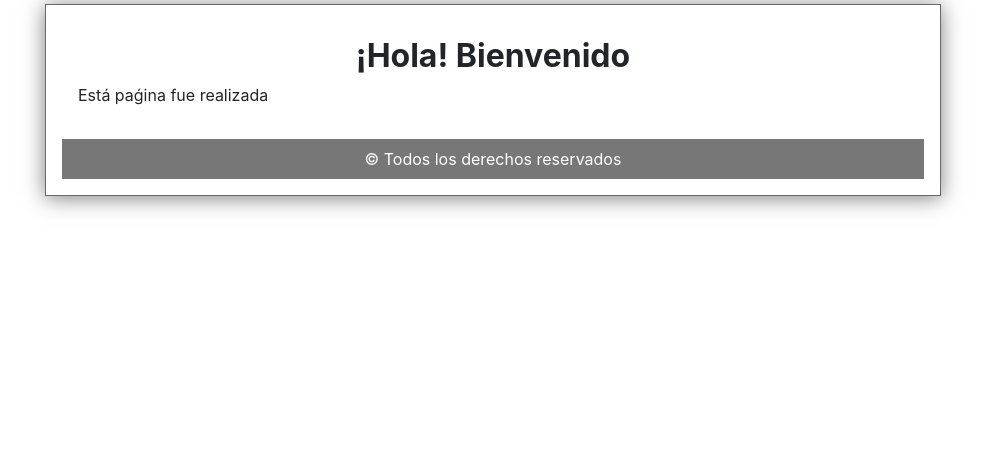
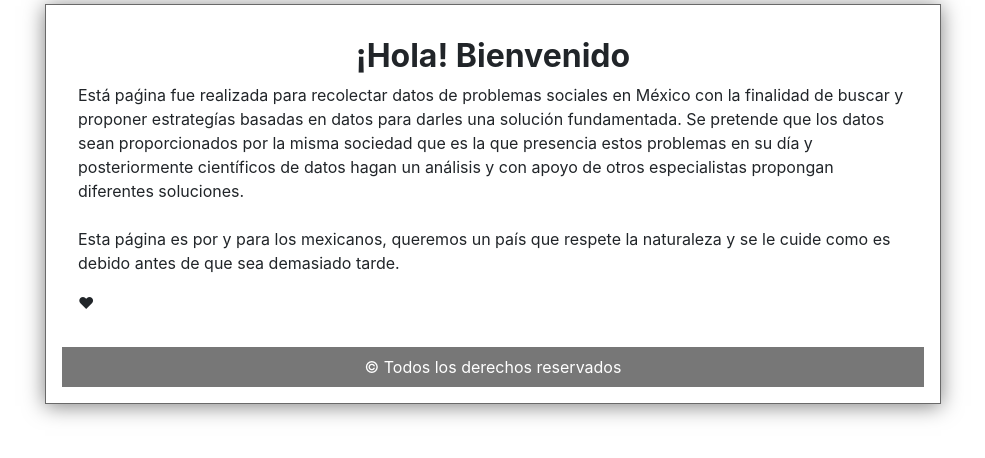
Before and after one commit to Ladivcr/WhyMex, a Django app: page /contacto/ in a window 1280 px wide. Shown: the part 56-514 px from the top of the page, without its empty margins (147-1132 px from the left). Run offline with Django 3.2, Linux system fonts and the light colour scheme; some libraries are stand-ins or nearby versions.

Commit message:
Nuevos problemas añadidos

```diff
--- a/posts/templates/contacto.html
+++ b/posts/templates/contacto.html
@@ -1,12 +1,21 @@
 {% extends "base_generic.html" %}
-
+{% load static %}
 {% block content %}
     <!--Información de contacto-->
     <div id="container">
         <div id="post">
             <center><h2><strong>¡Hola! Bienvenido</strong></h2></center>
-            <p style=”text-align: justify;”>Está paǵina fue realizada  <br>
+            <p style=”text-align: justify;”>Está paǵina fue realizada para recolectar datos
+                de problemas sociales en México con la finalidad de buscar y proponer estrategías
+                basadas en datos para darles una solución fundamentada. Se pretende que los datos
+                sean proporcionados por la misma sociedad que es la que presencia estos problemas
+                en su día y posteriormente científicos de datos hagan un análisis y con apoyo de otros
+                especialistas propongan diferentes soluciones.<br>
+
+                <br> Esta página es por y para los mexicanos, queremos un país que respete la naturaleza
+                y se le cuide como es debido antes de que sea demasiado tarde.
             </p>
+            <p>&hearts;</p>
         </div>
         <div id="footer">&copy Todos los derechos reservados</div>
     </div>
--- a/posts/templates/index.html
+++ b/posts/templates/index.html
@@ -9,7 +9,7 @@
         transparente y una mala toma de decisiones por parte de las autoridades
         correspondientes. WhyMex nace como apoyo para una toma de decisiones
         más informada respecto a la biodiversidad de México.<br>
-        <br> Como Científicos de Datos creemos firmemente que no hay malas decisiones solo
+        <br> Como científicos de datos creemos firmemente que no hay malas decisiones solo
         falta de información para tomar esas decisiones. Es por ello que con el apoyo de la sociedad
         recopilaremos información necesaria sobre:
         <ol>
--- a/posts/templates/registro.html
+++ b/posts/templates/registro.html
@@ -18,9 +18,11 @@
                         <option value="Incendio">Incendio</option>
                         <option value="Sequia">Sequia</option>
                         <option value="Deforestación">Deforestación</option>
+                        <option value="Deslaves">Deslaves</option>
+                        <option value="EstancamientoAgua">Estancamiento de agua</option>
                         <option value="Cambio de suelo">Cambio de uso de suelo</option>
                         <option value="Vertederos clandestinos">Vertederos realizados clandestinamente</option>
-                        <option value="Desechos tóxicos">Desechos tóxicos tirados clandestinamente</option>
+                        <option value="Desechos tóxicos">Desechos tóxicos/biológicos tirados clandestinamente</option>
                     </select>
                 </div>
                 <div class="col-md-6">
```
Also changed, not shown: 1 other file.
